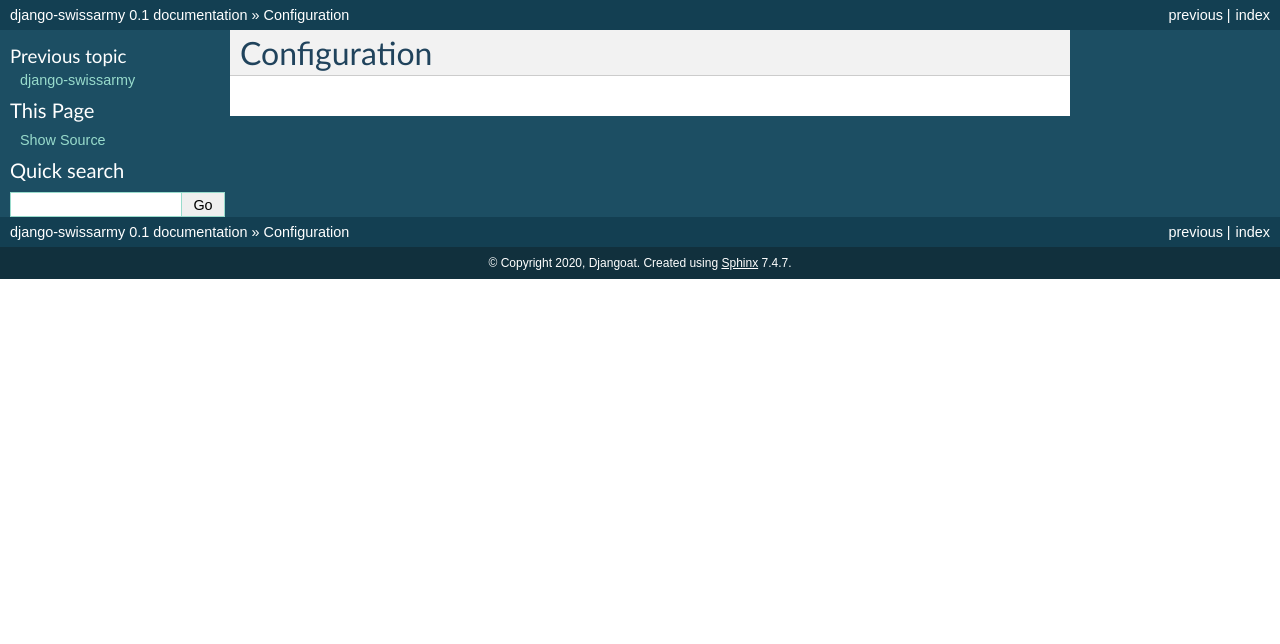
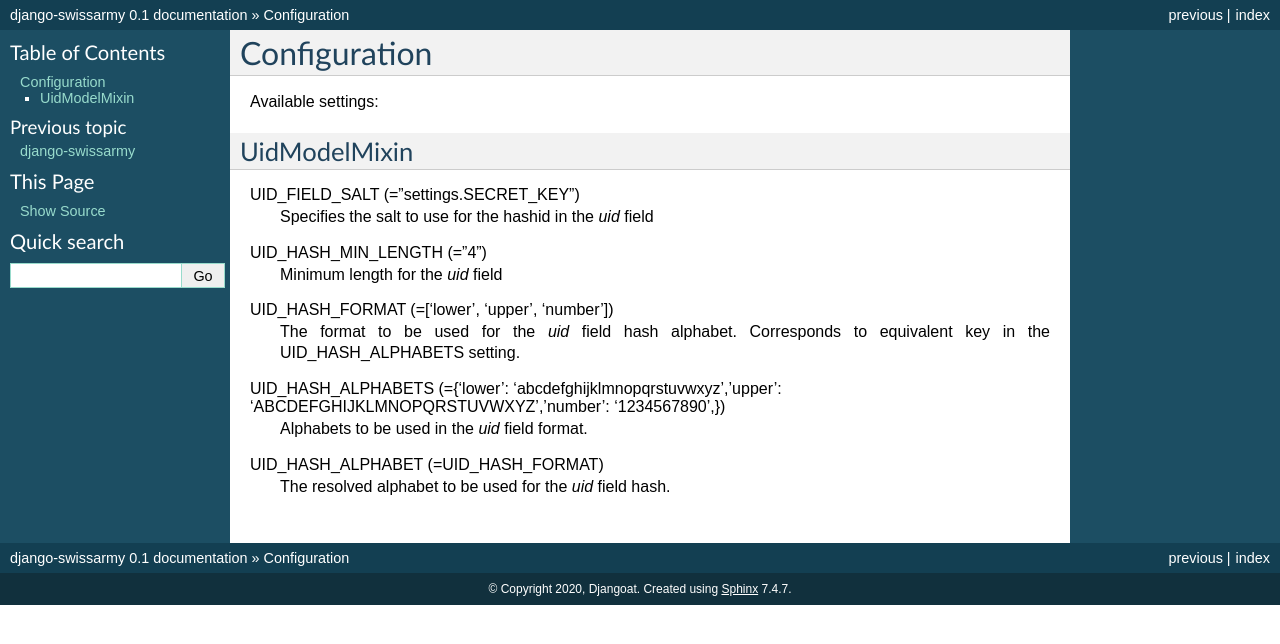
Before and after one commit to djangoat/django-swissarmy, a Sphinx documentation site: the page built from docs/configuration.rst, in a window 1280 px wide. Shown: the top 644 px of the page. Built offline with Sphinx 7.4.7, drawn with Linux system fonts in a browser that asks for light colours.

Commit message:
Adds UidModelMixin config settings

```diff
--- a/docs/configuration.rst
+++ b/docs/configuration.rst
@@ -1,3 +1,24 @@
-*************
+=============
 Configuration
-*************
+=============
+
+Available settings:
+
+
+UidModelMixin
+=============
+
+UID_FIELD_SALT (="settings.SECRET_KEY")
+  Specifies the salt to use for the hashid in the  `uid` field
+
+UID_HASH_MIN_LENGTH (="4")
+  Minimum length for the `uid` field
+
+UID_HASH_FORMAT (=['lower', 'upper', 'number'])
+  The format to be used for the `uid` field hash alphabet.  Corresponds to equivalent key in the UID_HASH_ALPHABETS setting.
+
+UID_HASH_ALPHABETS (={'lower': 'abcdefghijklmnopqrstuvwxyz','upper': 'ABCDEFGHIJKLMNOPQRSTUVWXYZ','number': '1234567890',})
+  Alphabets to be used in the `uid` field format.
+
+UID_HASH_ALPHABET (=UID_HASH_FORMAT)
+  The resolved alphabet to be used for the  `uid` field hash.
```
